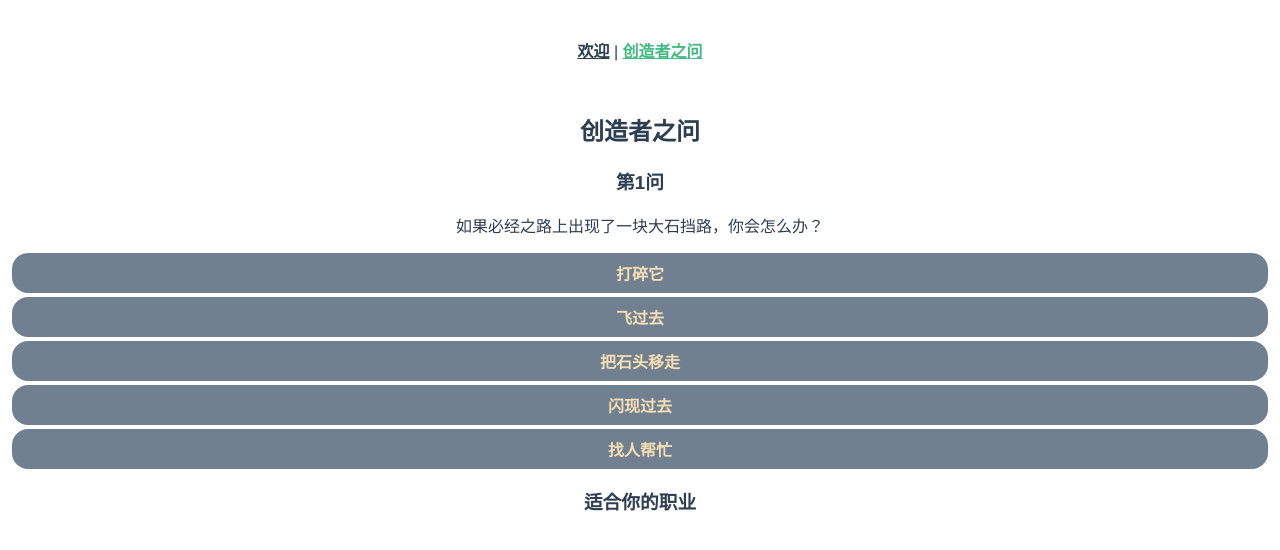
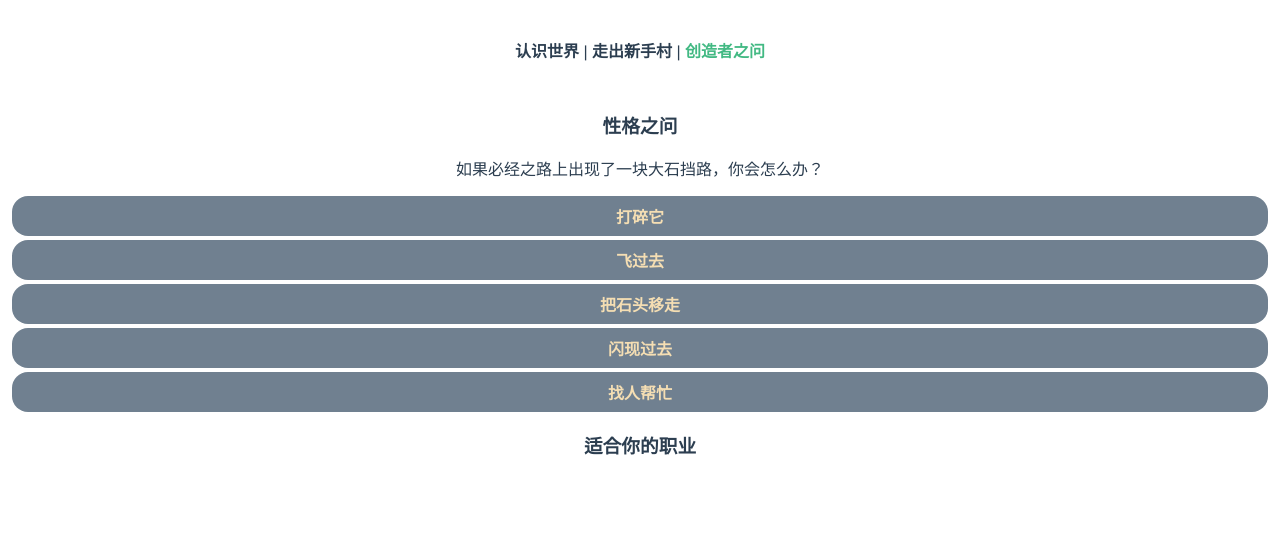
Before and after one commit to acgrid/misty-land-demo, a Vue app: page /#/question in a window 1280 px wide. Shown: the top 550 px of the page. Built offline with nearby package versions, Linux system fonts and the light colour scheme.

Commit message:
Add: Question Title

```diff
--- a/src/App.vue
+++ b/src/App.vue
@@ -1,7 +1,8 @@
 <template>
   <div id="app">
     <div id="nav">
-      <router-link to="/">欢迎</router-link> |
+      <router-link to="/">认识世界</router-link> |
+      <router-link to="/quiz">走出新手村</router-link> |
       <router-link to="/question">创造者之问</router-link>
     </div>
     <keep-alive>
@@ -23,6 +24,7 @@
   a {
     font-weight: bold;
     color: #2c3e50;
+    text-decoration: none;
     &.router-link-exact-active {
       color: #42b983;
     }
--- a/src/main.js
+++ b/src/main.js
@@ -2,9 +2,9 @@ import Vue from 'vue'
 import App from './App.vue'
 import router from './router'
 
-Vue.config.productionTip = false
+Vue.config.productionTip = false;
 
 new Vue({
   router,
   render: h => h(App)
-}).$mount('#app')
+}).$mount('#app');
--- a/src/views/Question.vue
+++ b/src/views/Question.vue
@@ -1,8 +1,7 @@
 <template>
     <div>
-        <h2>创造者之问</h2>
         <div v-if="!ended">
-            <h3>第{{ step + 1 }}问</h3>
+            <h3>{{ title }}之问</h3>
             <p>{{ question }}</p>
             <ul class="c">
                 <li v-for="(option, index) in options" @click="answer(index)">{{ option }}</li>
@@ -24,28 +23,28 @@
 
 <script>
     const questions = [
-        {q: "如果必经之路上出现了一块大石挡路，你会怎么办？", c:[
+        {q: "如果必经之路上出现了一块大石挡路，你会怎么办？", t: "性格", c:[
                 {a: "打碎它", u: ["军团长", "龙族"]},
                 {a: "飞过去", u: ["羽族"]},
                 {a: "把石头移走", u: ["修仙士"]},
                 {a: "闪现过去", u: ["魔法师"]},
                 {a: "找人帮忙", u: ["元素使", "执法者"]}
             ]},
-        {q: "如果任务途中，遇到一位女子求助想与你同行，你会怎么办？", c: [
+        {q: "如果任务途中，遇到一位女子求助想与你同行，你会怎么办？", t: "观点", c: [
                 {a: "给她一些必须品后离开", u: ["探险家"]},
                 {a: "杀了她", u: ["刺客"]},
                 {a: "与她同行", u: ["元素使", "羽族"]},
                 {a: "询问她的情况并给出相应帮助", u: ["执法者"]},
                 {a: "无视", u: ["魔法师", "秘法师"]}
             ]},
-        {q: "经历一番艰辛，找到了宝箱，你觉得里面会是什么？", c: [
+        {q: "经历一番艰辛，找到了宝箱，你觉得里面会是什么？", t: "追求", c: [
                 {a: "一把武器", u: ["军团长"]},
                 {a: "一张新藏宝图", u: ["探险家"]},
                 {a: "一本秘籍", u: ["修仙士"]},
                 {a: "想找的答案", u: ["龙族", "秘法师"]},
                 {a: "危险", u: ["刺客"]}
             ]},
-        {q: "你对神怎么看？", c: [
+        {q: "你对神怎么看？", t: "信仰", c: [
                 {a: "他一定是曾经的最强者", u: ["秘法师", "修仙士"]},
                 {a: "没有神", u: ["执法者", "探险家"]},
                 {a: "并不容易让你碰到神", u: ["魔法师", "元素使"]},
@@ -66,6 +65,9 @@
             },
             ended: function(){
                 return this.step >= questions.length;
+            },
+            title: function(){
+                return questions[this.step].t;
             },
             question: function(){
                 return questions[this.step].q;
--- /dev/null
+++ b/vue.config.js
@@ -0,0 +1,3 @@
+module.exports = {
+  publicPath: ''
+}
```
